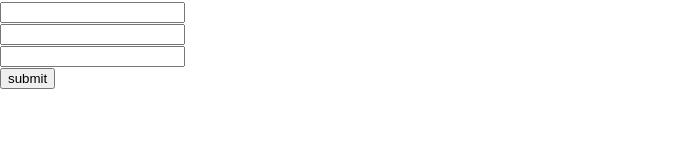
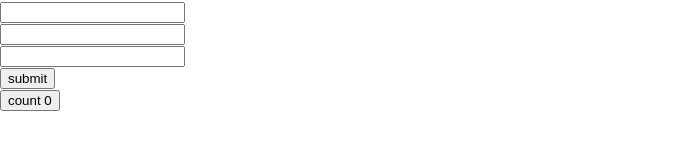
Before and after one commit to Nikita711/Learn-react, a React (Create React App) app: page / in a window 1280 px wide. Shown: the part 531-680 px from the top of the page, without its empty margins (0-696 px from the left). Built offline with nearby package versions, Linux system fonts and the light colour scheme.

Commit message:
StateHooks

```diff
--- a/src/App.js
+++ b/src/App.js
@@ -8,8 +8,10 @@ import CoditionalRendering from "./component/INTRO/CoditionalRendering";
 import RenderProps1 from "./component/INTRO/RenderProps1";
 import ComponentC from "./component/INTRO/ComponentC";
 import { UserProvider } from "./component/INTRO/userContext";
-import PostList from "./component/HTTP/PostList";
+// import PostList from "./component/HTTP/PostList";
 import PostForm from "./component/HTTP/PostForm";
+// import ClassCounter from "./component/HOOKS/ClassCounter";
+import HooksCounter from "./component/HOOKS/HooksCounter";
 
 function App() {
   return (
@@ -29,6 +31,8 @@ function App() {
       </UserProvider>
       {/* <PostList/> */}
       <PostForm />
+      {/* <ClassCounter /> */}
+      <HooksCounter />
     </div>
   );
 }
--- /dev/null
+++ b/src/component/HOOKS/ClassCounter.jsx
@@ -0,0 +1,23 @@
+import React, { Component } from 'react'
+
+export default class ClassCounter extends Component {
+    constructor(props) {
+        super(props)
+
+        this.state = {
+             count:0
+        }
+    }
+    incementCount =() =>{
+        this.setState({
+            count:this.state.count+1
+        })
+    }
+    render() {
+        return (
+            <div>
+                <button onClick={this.incementCount}>Count {this.state.count}</button>
+            </div>
+        )
+    }
+}
--- /dev/null
+++ b/src/component/HOOKS/HooksCounter.jsx
@@ -0,0 +1,12 @@
+import React,{useState} from 'react'
+
+const HooksCounter = () => {
+    const [count , setCount ] = useState(0)
+    return (
+        <div>
+            <button onClick={() => setCount(count + 1)}>count {count}</button>
+        </div>
+    )
+}
+
+export default HooksCounter
```
